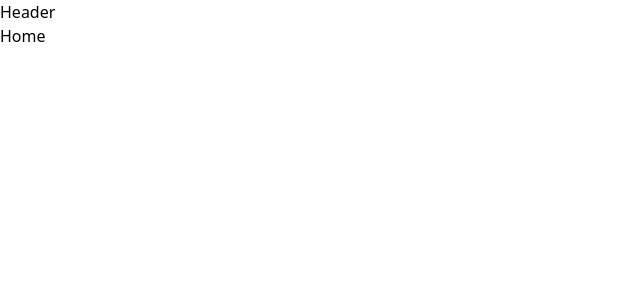
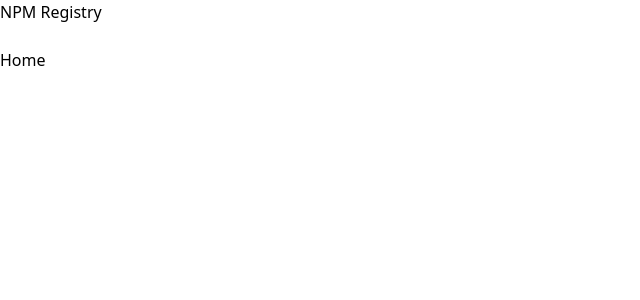
Before and after one commit to ViduminiKulathunga/ts-registry, a React (Vite) app: page / in a window 1280 px wide. Shown: the top 300 px of the page, without its empty margins (0-640 px from the left). Built offline with nearby package versions, Linux system fonts and the light colour scheme.

Commit message:
progammatic navigation

```diff
--- a/src/components/Header.tsx
+++ b/src/components/Header.tsx
@@ -1,8 +1,11 @@
-export default function Header(){
+import { Link } from "react-router-dom";
+import SearchInput from "./SearchInput";
 
-    return(
-        <div>
-            Header
-        </div>
-    )
+export default function Header() {
+  return (
+    <div>
+      <Link to="/">NPM Registry</Link>
+      <SearchInput />
+    </div>
+  );
 }
--- /dev/null
+++ b/src/components/SearchInput.tsx
@@ -0,0 +1,18 @@
+import { useState } from "react";
+import { useNavigate } from "react-router-dom";
+
+export default function SearchInput() {
+  const [term, setTerm] = useState("");
+  const navigate = useNavigate();
+
+  const handleSubmit = (event: React.FormEvent<HTMLFormElement>) => {
+    event.preventDefault();
+    navigate(`/search?term=${term}`);
+  };
+
+  return (
+    <form onSubmit={handleSubmit}>
+      <input value={term} onChange={(e) => setTerm(e.target.value)} />
+    </form>
+  );
+}
```
